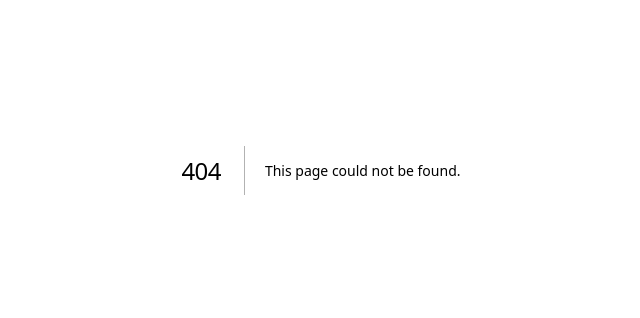
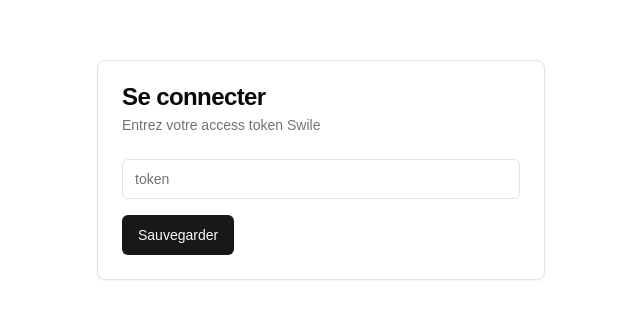
Before and after one commit to valfur03/swile-planner, a Next.js app: page /login in a window 1280 px wide. Before the commit this address had no page. Shown: the part 230-548 px from the top of the page, without its empty margins (319-959 px from the left). Built offline with nearby package versions, Linux system fonts and the light colour scheme.

Commit message:
feat: add login form

```diff
--- /dev/null
+++ b/src/app/login/page.tsx
@@ -0,0 +1,24 @@
+import { TokenForm } from "@/components/TokenForm/TokenForm";
+import {
+  Card,
+  CardContent,
+  CardDescription,
+  CardHeader,
+  CardTitle,
+} from "@/components/ui/card";
+
+export default async function Login() {
+  return (
+    <main className="w-full flex flex-col justify-center items-center h-screen">
+      <Card className="w-full max-w-md">
+        <CardHeader>
+          <CardTitle>Se connecter</CardTitle>
+          <CardDescription>Entrez votre access token Swile</CardDescription>
+        </CardHeader>
+        <CardContent>
+          <TokenForm />
+        </CardContent>
+      </Card>
+    </main>
+  );
+}
--- /dev/null
+++ b/src/components/TokenForm/TokenForm.tsx
@@ -0,0 +1,29 @@
+"use client";
+
+import { Input } from "@/components/ui/input";
+import { Button } from "@/components/ui/button";
+import { useState } from "react";
+import { useRouter } from "next/navigation";
+
+export const TokenForm = () => {
+  const [token, setToken] = useState("");
+  const router = useRouter();
+
+  const saveToken = () => {
+    localStorage.setItem("swileToken", token);
+    router.push("/graph");
+  };
+
+  return (
+    <div className="flex gap-4 flex-col items-start">
+      <Input
+        type="text"
+        name="token"
+        placeholder="token"
+        value={token}
+        onChange={(e) => setToken(e.target.value)}
+      />
+      <Button onClick={saveToken}>Sauvegarder</Button>
+    </div>
+  );
+};
```
